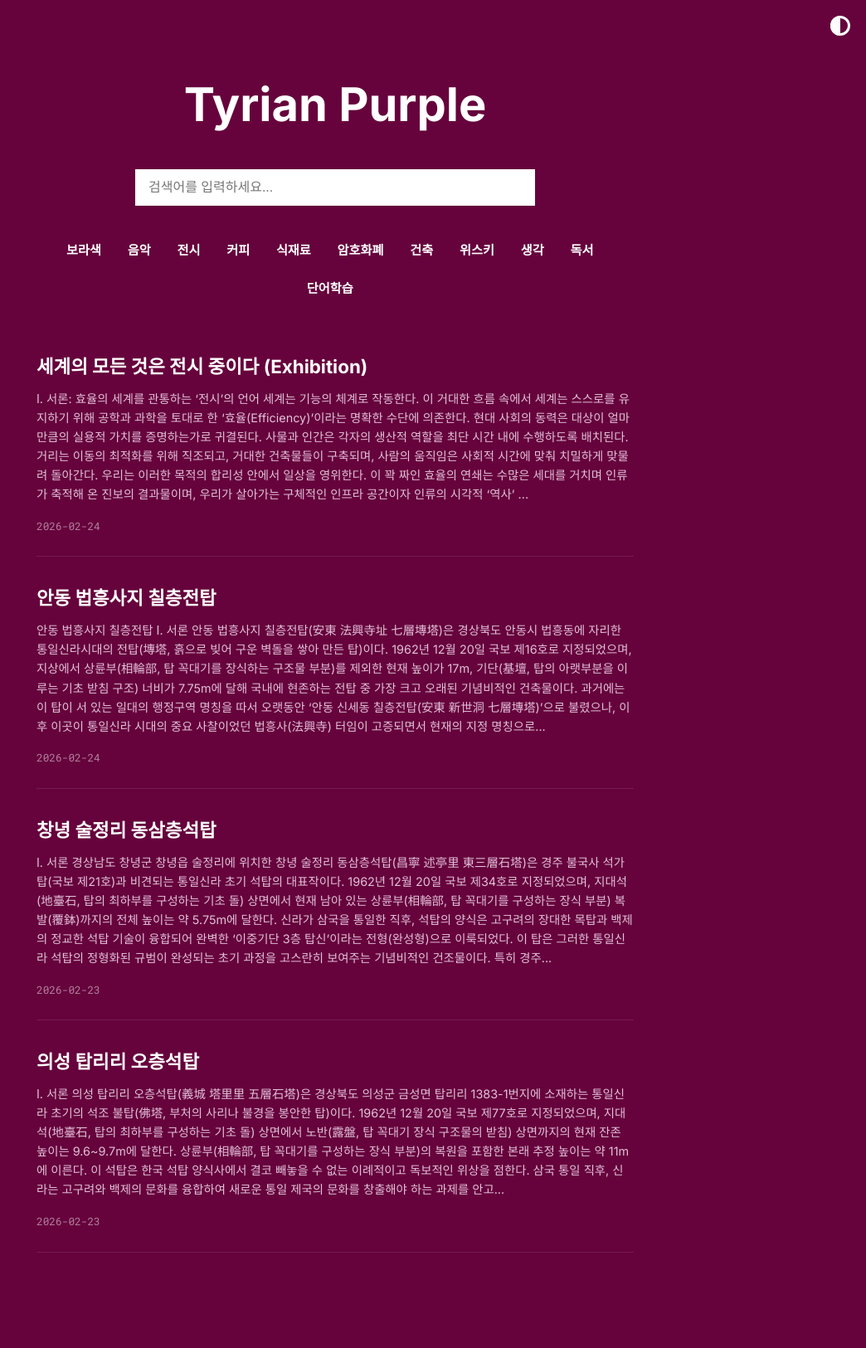
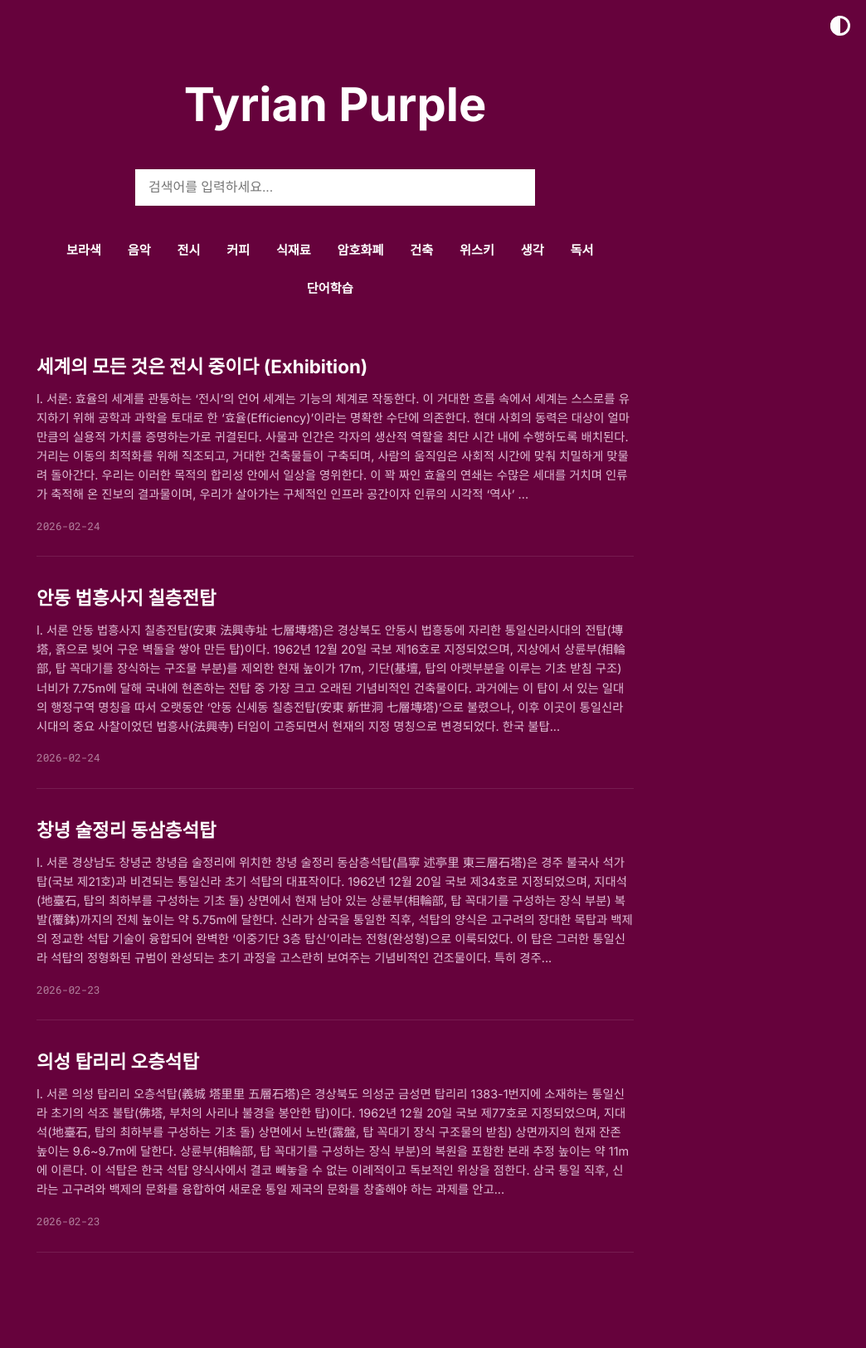
Before and after one commit to borapurpleviolet/borapurpleviolet.github.io, a Jekyll site: the page built from index.md, in a window 1280 px wide. Shown: the whole page at 83% size, without its empty margins (236-1280 px from the left). Built offline with Jekyll 4.4.1, drawn with Linux system fonts in a browser that asks for light colours; some web fonts are replaced; comment, search, counter and statistics services are not loaded.

Commit message:
Remove redundant title from post body

```diff
--- a/_posts/2026-02-24-beopheung-pagoda.md
+++ b/_posts/2026-02-24-beopheung-pagoda.md
@@ -1,8 +1,6 @@
 ---
 title: "안동 법흥사지 칠층전탑"
 ---
-
-# 안동 법흥사지 칠층전탑
 
 ## Ⅰ. 서론
 
```
